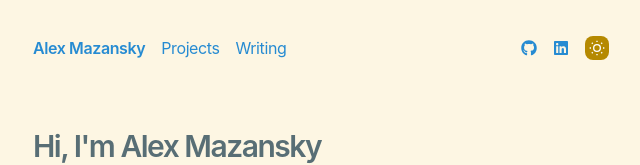
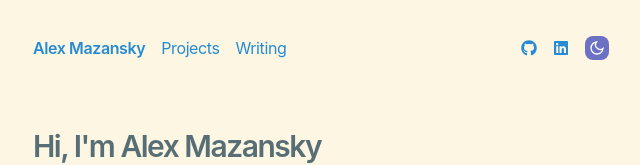
Before and after one commit to amazansky/alexmazansky.com, a Next.js app: page / in a window 1280 px wide. Shown: the top 165 px of the page, without its empty margins (319-959 px from the left). Built offline with nearby package versions, Linux system fonts and the light colour scheme.

Commit message:
switch dark mode toggler

```diff
--- a/app/components/theme-toggle.tsx
+++ b/app/components/theme-toggle.tsx
@@ -34,9 +34,9 @@ function ThemeToggleInner() {
       onClick={toggleTheme}
       className={`p-0.5 my-auto rounded-lg transition-all duration-300 focus:outline-none cursor-pointer select-none text-foreground border-none ${
         resolvedTheme === "light"
+          ? "bg-solarized-violet"
+          : resolvedTheme === "dark"
           ? "bg-solarized-yellow"
-          : resolvedTheme === "dark"
-          ? "bg-solarized-violet"
           : "hover:bg-muted"
       }`}
       style={{
@@ -47,7 +47,7 @@ function ThemeToggleInner() {
       } mode`}
     >
       <div className="relative w-5 h-5">
-        {/* Sun icon */}
+        {/* Moon icon */}
         <span
           className={`absolute inset-0 w-5 h-5 flex items-center justify-center transition-all ${
             resolvedTheme === "light"
@@ -62,12 +62,11 @@ function ThemeToggleInner() {
             strokeWidth="2"
             viewBox="0 0 24 24"
           >
-            <circle cx="12" cy="12" r="5" />
-            <path d="M12 1v2M12 21v2M4.22 4.22l1.42 1.42M18.36 18.36l1.42 1.42M1 12h2M21 12h2M4.22 19.78l1.42-1.42M18.36 5.64l1.42-1.42" />
+            <path d="M21 12.79A9 9 0 1 1 11.21 3 7 7 0 0 0 21 12.79z" />
           </svg>
         </span>
 
-        {/* Moon icon */}
+        {/* Sun icon */}
         <span
           className={`absolute inset-0 w-5 h-5 flex items-center justify-center transition-all ${
             resolvedTheme === "dark"
@@ -82,7 +81,8 @@ function ThemeToggleInner() {
             strokeWidth="2"
             viewBox="0 0 24 24"
           >
-            <path d="M21 12.79A9 9 0 1 1 11.21 3 7 7 0 0 0 21 12.79z" />
+            <circle cx="12" cy="12" r="5" />
+            <path d="M12 1v2M12 21v2M4.22 4.22l1.42 1.42M18.36 18.36l1.42 1.42M1 12h2M21 12h2M4.22 19.78l1.42-1.42M18.36 5.64l1.42-1.42" />
           </svg>
         </span>
       </div>
```
